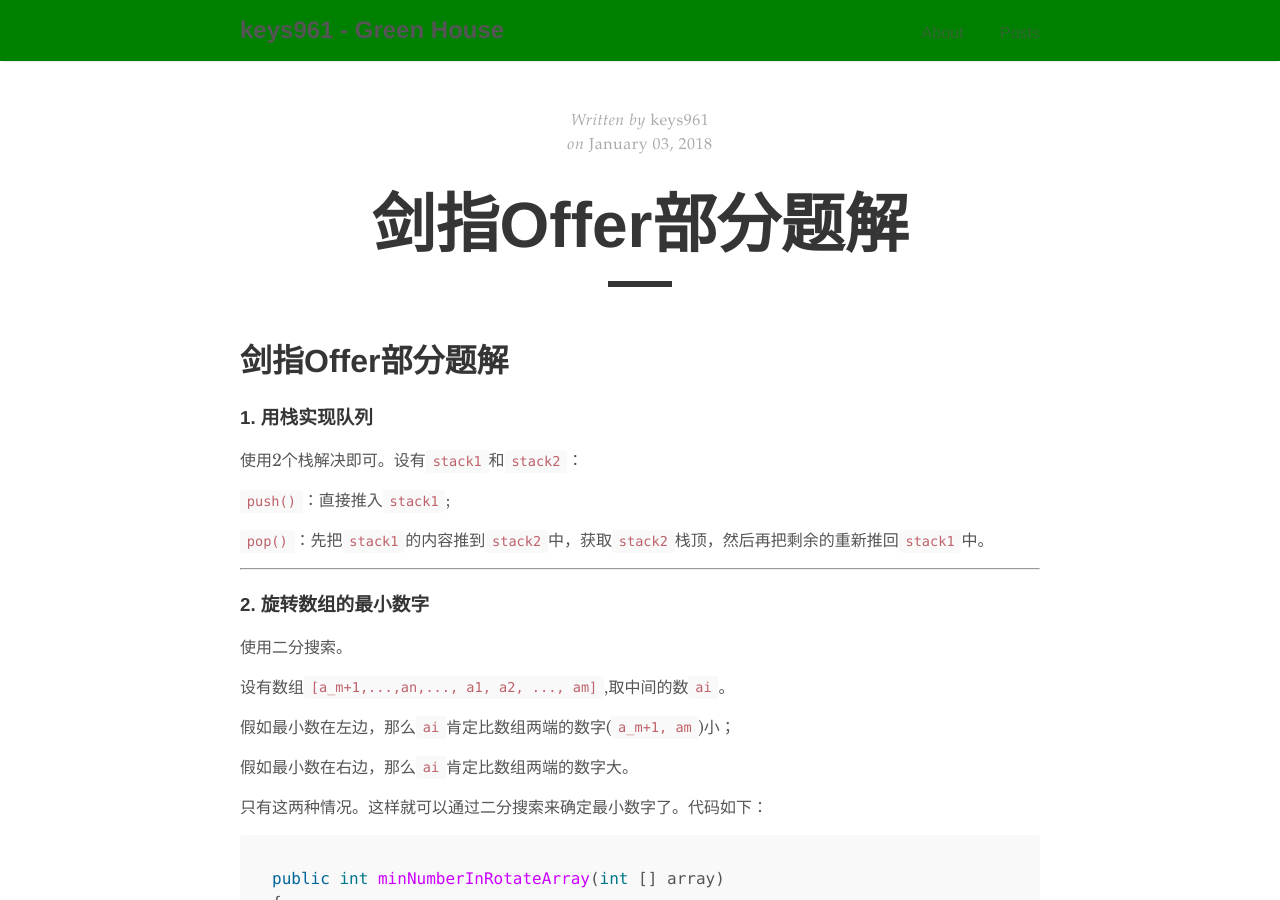
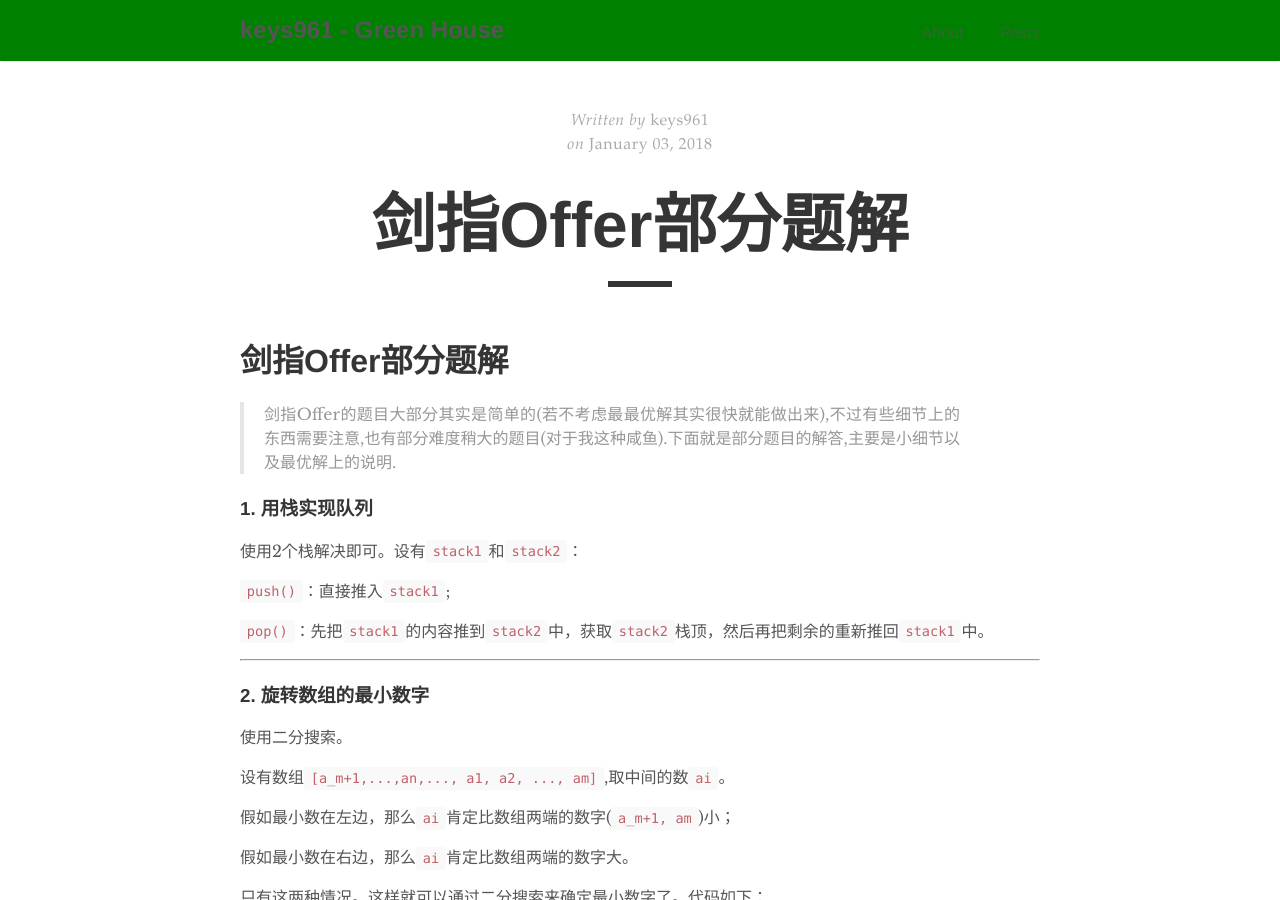
Before and after one commit to olewaHHH/keys961.github.io, a Jekyll site: the page built from _posts/2018-01-03-剑指Offer部分题解.md, in a window 1280 px wide and 900 px high. Built offline with Jekyll 4.4.1, drawn with Linux system fonts in a browser that asks for light colours.

```diff
--- a/_posts/2018-01-03-剑指Offer部分题解.md
+++ b/_posts/2018-01-03-剑指Offer部分题解.md
@@ -5,6 +5,8 @@
 comments: true
 ---
 # 剑指Offer部分题解
+
+> 剑指Offer的题目大部分其实是简单的(若不考虑最最优解其实很快就能做出来),不过有些细节上的东西需要注意,也有部分难度稍大的题目(对于我这种咸鱼).下面就是部分题目的解答,主要是小细节以及最优解上的说明.
 
 ### 1. 用栈实现队列
 
```
